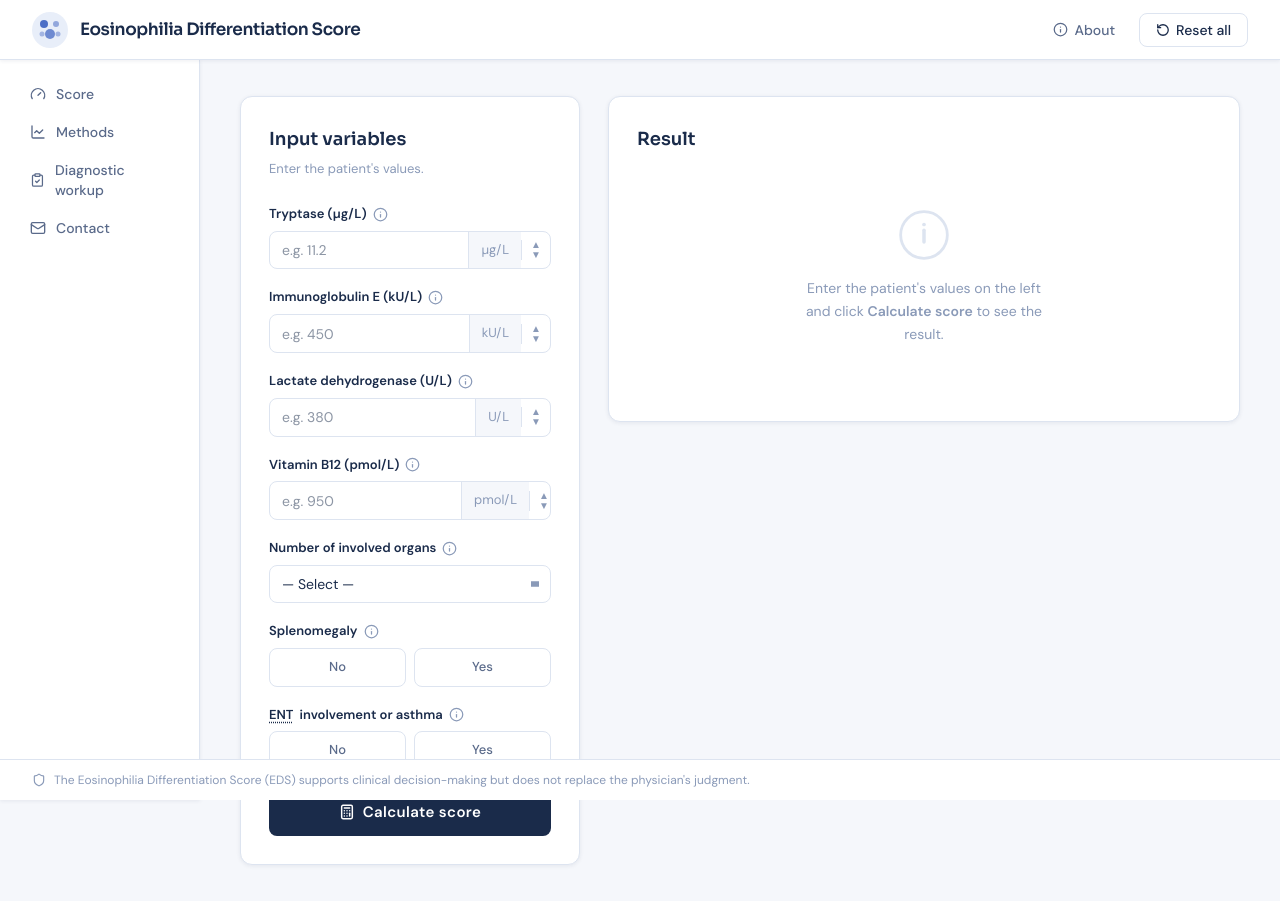
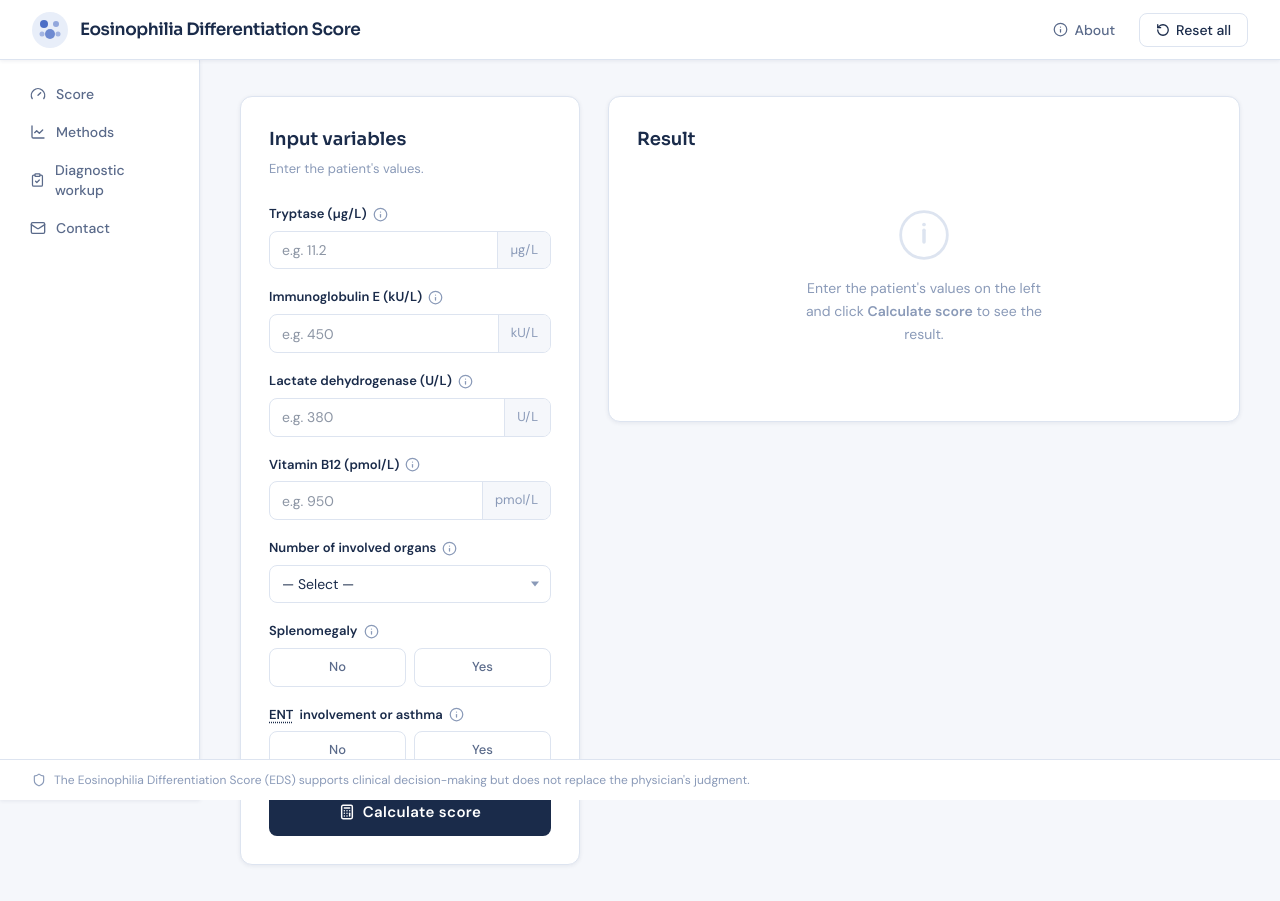
Before and after one commit to samply/eds-website, a React (Vite) app: page / in a window 1280 px wide. Built offline with nearby package versions, Linux system fonts and the light colour scheme.

Commit message:
Remove spinners

```diff
--- a/src/pages/ScorePage.tsx
+++ b/src/pages/ScorePage.tsx
@@ -10,17 +10,6 @@ import ContributionCards from '../components/ContributionCards';
 export default function ScorePage() {
   const [values, setValues] = useState<FormValues>(DEFAULT_FORM_VALUES);
   const [result, setResult] = useState<ResultData | null>(null);
-
-  const handleSpin = (field: keyof FormValues, delta: number) => {
-    setValues((prev) => {
-      const current = parseFloat(prev[field] as string) || 0;
-      const decimals = delta % 1 !== 0 ? 1 : 0;
-      return {
-        ...prev,
-        [field]: String(Math.max(0, current + delta).toFixed(decimals)),
-      };
-    });
-  };
 
   const handleTextChange = (field: keyof FormValues, value: string) => {
     setValues((prev) => ({ ...prev, [field]: value }));
@@ -67,20 +56,6 @@ export default function ScorePage() {
               className="flex-1 px-3 py-2 border-none outline-none font-[DM_Sans,sans-serif] text-sm text-text-primary bg-transparent"
             />
             <div className="px-3 py-2 text-[13px] text-text-muted bg-bg border-l border-border whitespace-nowrap">µg/L</div>
-            <div className="flex flex-col border-l border-border">
-              <button
-                onClick={() => handleSpin('tryptase', 0.1)}
-                className="flex-1 w-7 border-none bg-transparent cursor-pointer text-text-muted text-[10px] leading-none flex items-center justify-center hover:bg-blue-pale hover:text-blue transition-[background,color] duration-100 p-0"
-              >
-                ▲
-              </button>
-              <button
-                onClick={() => handleSpin('tryptase', -0.1)}
-                className="flex-1 w-7 border-none bg-transparent cursor-pointer text-text-muted text-[10px] leading-none flex items-center justify-center hover:bg-blue-pale hover:text-blue transition-[background,color] duration-100 p-0"
-              >
-                ▼
-              </button>
-            </div>
           </div>
         </div>
 
@@ -101,20 +76,6 @@ export default function ScorePage() {
               className="flex-1 px-3 py-2 border-none outline-none font-[DM_Sans,sans-serif] text-sm text-text-primary bg-transparent"
             />
             <div className="px-3 py-2 text-[13px] text-text-muted bg-bg border-l border-border whitespace-nowrap">kU/L</div>
-            <div className="flex flex-col border-l border-border">
-              <button
-                onClick={() => handleSpin('ige', 1)}
-                className="flex-1 w-7 border-none bg-transparent cursor-pointer text-text-muted text-[10px] leading-none flex items-center justify-center hover:bg-blue-pale hover:text-blue transition-[background,color] duration-100 p-0"
-              >
-                ▲
-              </button>
-              <button
-                onClick={() => handleSpin('ige', -1)}
-                className="flex-1 w-7 border-none bg-transparent cursor-pointer text-text-muted text-[10px] leading-none flex items-center justify-center hover:bg-blue-pale hover:text-blue transition-[background,color] duration-100 p-0"
-              >
-                ▼
-              </button>
-            </div>
           </div>
         </div>
 
@@ -135,20 +96,6 @@ export default function ScorePage() {
               className="flex-1 px-3 py-2 border-none outline-none font-[DM_Sans,sans-serif] text-sm text-text-primary bg-transparent"
             />
             <div className="px-3 py-2 text-[13px] text-text-muted bg-bg border-l border-border whitespace-nowrap">U/L</div>
-            <div className="flex flex-col border-l border-border">
-              <button
-                onClick={() => handleSpin('ldh', 1)}
-                className="flex-1 w-7 border-none bg-transparent cursor-pointer text-text-muted text-[10px] leading-none flex items-center justify-center hover:bg-blue-pale hover:text-blue transition-[background,color] duration-100 p-0"
-              >
-                ▲
-              </button>
-              <button
-                onClick={() => handleSpin('ldh', -1)}
-                className="flex-1 w-7 border-none bg-transparent cursor-pointer text-text-muted text-[10px] leading-none flex items-center justify-center hover:bg-blue-pale hover:text-blue transition-[background,color] duration-100 p-0"
-              >
-                ▼
-              </button>
-            </div>
           </div>
         </div>
 
@@ -169,20 +116,6 @@ export default function ScorePage() {
               className="flex-1 px-3 py-2 border-none outline-none font-[DM_Sans,sans-serif] text-sm text-text-primary bg-transparent"
             />
             <div className="px-3 py-2 text-[13px] text-text-muted bg-bg border-l border-border whitespace-nowrap">pmol/L</div>
-            <div className="flex flex-col border-l border-border">
-              <button
-                onClick={() => handleSpin('b12', 1)}
-                className="flex-1 w-7 border-none bg-transparent cursor-pointer text-text-muted text-[10px] leading-none flex items-center justify-center hover:bg-blue-pale hover:text-blue transition-[background,color] duration-100 p-0"
-              >
-                ▲
-              </button>
-              <button
-                onClick={() => handleSpin('b12', -1)}
-                className="flex-1 w-7 border-none bg-transparent cursor-pointer text-text-muted text-[10px] leading-none flex items-center justify-center hover:bg-blue-pale hover:text-blue transition-[background,color] duration-100 p-0"
-              >
-                ▼
-              </button>
-            </div>
           </div>
         </div>
 
@@ -207,7 +140,7 @@ export default function ScorePage() {
               <option value="5">5</option>
               <option value="6">≥ 6</option>
             </select>
-            <div className="absolute right-3 top-1/2 -translate-y-1/2 border-l-4 border-r-4 border-t-[5px] border-text-muted pointer-events-none" />
+            <div className="absolute right-3 top-1/2 -translate-y-1/2 w-0 h-0 border-l-4 border-r-4 border-t-[5px] border-l-transparent border-r-transparent border-t-text-muted pointer-events-none" />
           </div>
         </div>
 
--- a/src/pages/WorkupPage.tsx
+++ b/src/pages/WorkupPage.tsx
@@ -618,7 +618,7 @@ function CardiacWorkup() {
                     <option value="yes">Positive</option>
                     <option value="no">Negative / not done</option>
                   </select>
-                  <div className="absolute right-3 top-1/2 -translate-y-1/2 border-l-4 border-r-4 border-t-[5px] border-text-muted pointer-events-none" />
+                  <div className="absolute right-3 top-1/2 -translate-y-1/2 w-0 h-0 border-l-4 border-r-4 border-t-[5px] border-l-transparent border-r-transparent border-t-text-muted pointer-events-none" />
                 </div>
               </div>
             </div>
```
